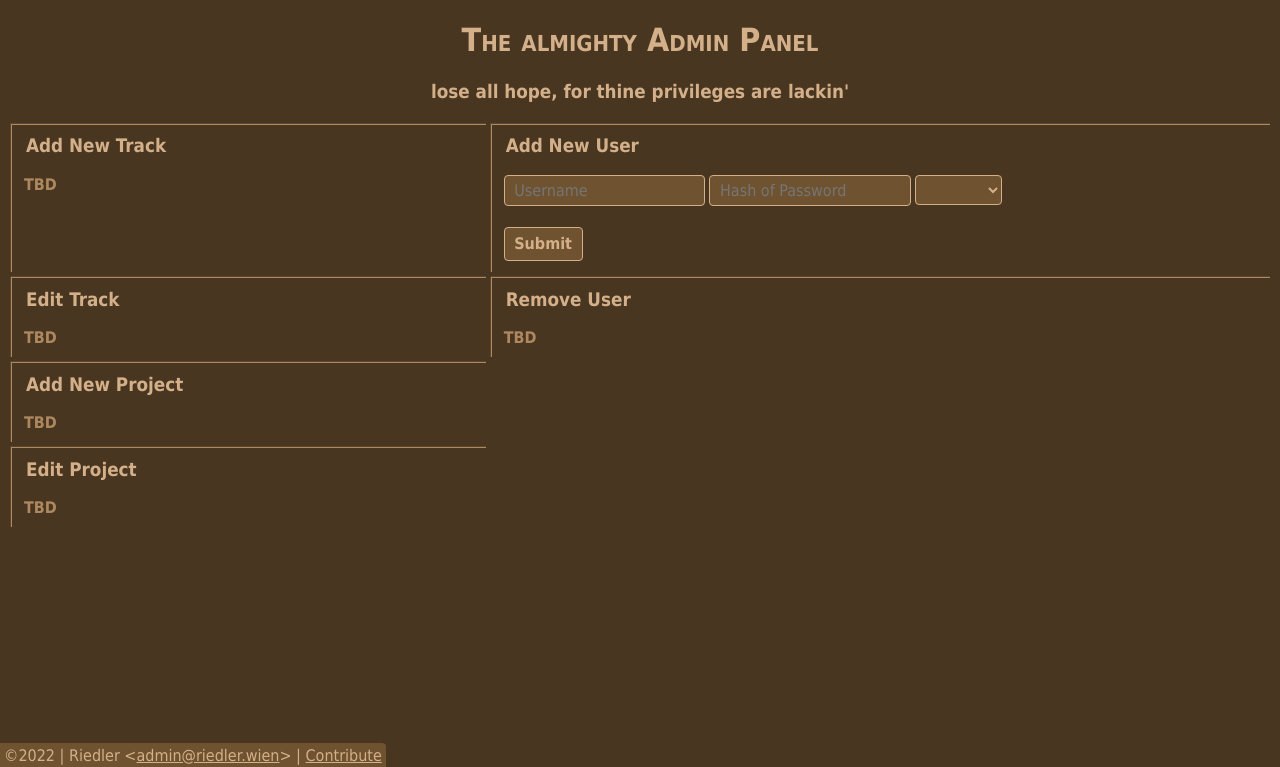
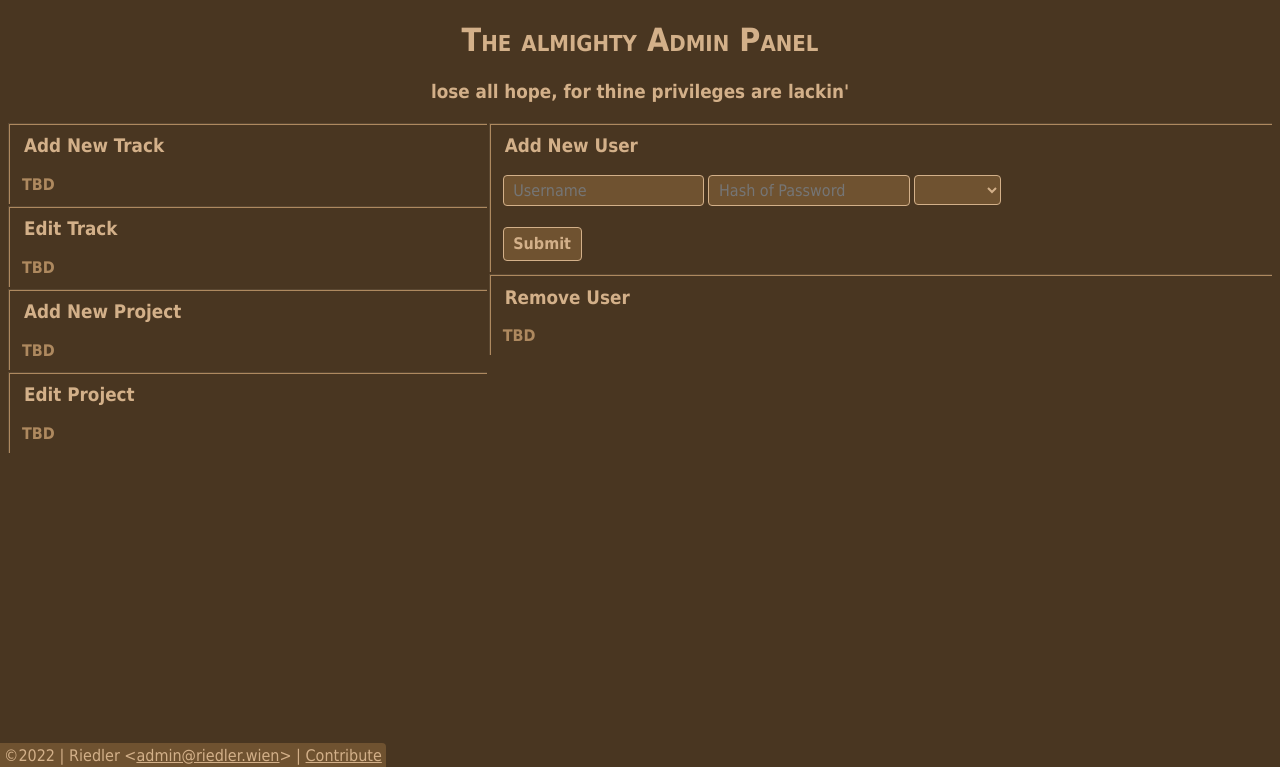
Before and after one commit to RiedleroD/riedler.wien, a PHP site: page /admin/index.php in a window 1280 px wide. Shown: the part 33-800 px from the top of the page. Run offline with PHP 8.4, Linux system fonts and the light colour scheme; data comes from the database, SQL or seed files in the repository.

Commit message:
adjusted admin panel layout

```diff
--- a/html/admin/index.php
+++ b/html/admin/index.php
@@ -15,10 +15,25 @@
 	?>
 
 	<div id="panelgrid">
+	<div>
 		<fieldset>
 			<legend><h3>Add New Track</h3></legend>
 			<b>TBD</b>
 		</fieldset>
+		<fieldset>
+			<legend><h3>Edit Track</h3></legend>
+			<b>TBD</b>
+		</fieldset>
+		<fieldset>
+			<legend><h3>Add New Project</h3></legend>
+			<b>TBD</b>
+		</fieldset>
+		<fieldset>
+			<legend><h3>Edit Project</h3></legend>
+			<b>TBD</b>
+		</fieldset>
+	</div>
+	<div>
 		<fieldset>
 			<legend><h3>Add New User</h3></legend>
 			<form method="POST" action="/api.php?c=createaccount">
@@ -35,22 +50,10 @@
 			</form>
 		</fieldset>
 		<fieldset>
-			<legend><h3>Edit Track</h3></legend>
-			<b>TBD</b>
-		</fieldset>
-		<fieldset>
 			<legend><h3>Remove User</h3></legend>
 			<b>TBD</b>
 		</fieldset>
-		<fieldset>
-			<legend><h3>Add New Project</h3></legend>
-			<b>TBD</b>
-		</fieldset>
-		<div></div><!-- placeholder -->
-		<fieldset>
-			<legend><h3>Edit Project</h3></legend>
-			<b>TBD</b>
-		</fieldset>
+	</div>
 	</div>
 	<?php genFooter(); ?>
 </body>
--- a/html/style/admin.css
+++ b/html/style/admin.css
@@ -2,6 +2,6 @@
 	display:grid;
 	grid-template-columns:auto auto;
 }
-#panelgrid>fieldset{
-	margin:2px;
+#panelgrid>div:not(:last-child){
+	margin-right:2px;
 }
```
